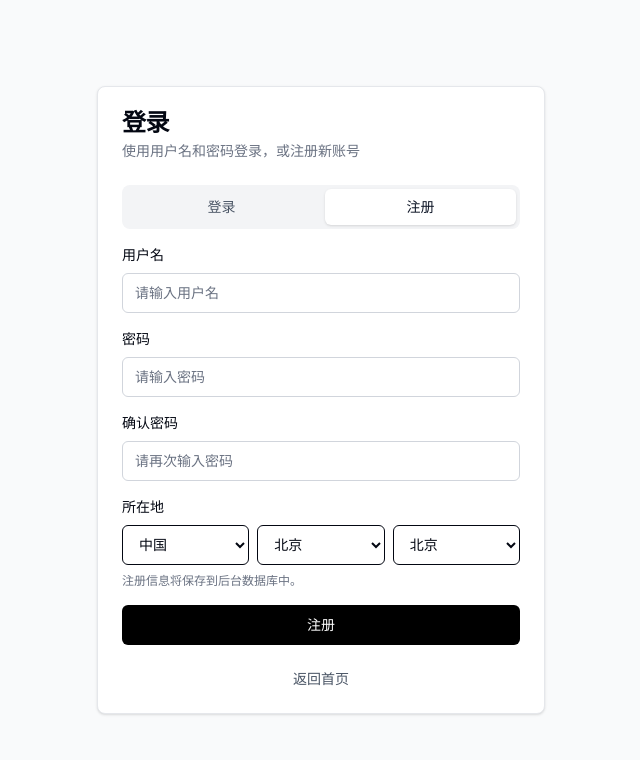
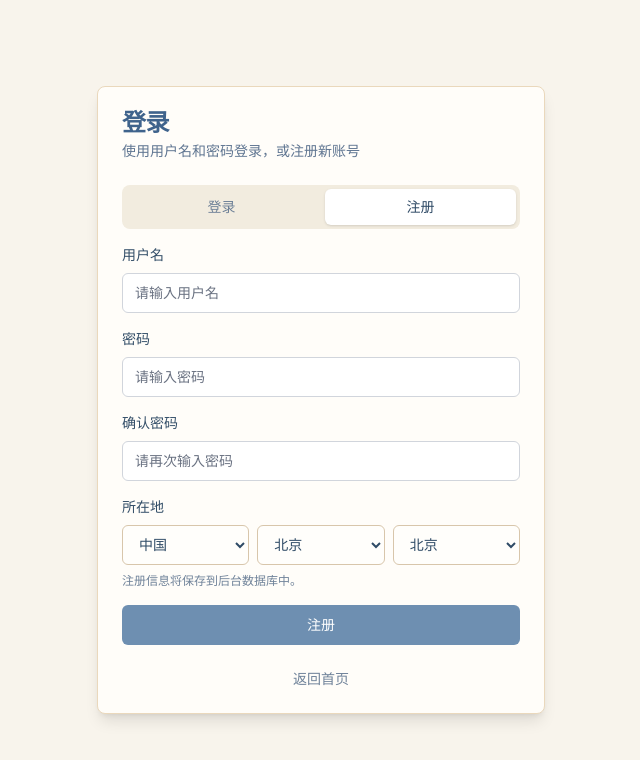
Before and after one commit to XinTong717/liberalacademy, a Next.js app: page /login in a window 1280 px wide. Both pictures are taken after a click on the button "注册". Shown: the top 760 px of the page, without its empty margins (319-959 px from the left). Built offline with nearby package versions, Linux system fonts and the light colour scheme.

Commit message:
UIupdate

```diff
--- a/app/login/page.tsx
+++ b/app/login/page.tsx
@@ -177,16 +177,16 @@ export default function LoginPage() {
   }
 
   return (
-    <div className="min-h-screen flex items-center justify-center bg-gray-50 px-4">
-      <Card className="w-full max-w-md">
+    <div className="flex min-h-screen items-center justify-center bg-[#f8f4ec] px-4 py-8">
+      <Card className="w-full max-w-md border-[#ead8bc] bg-[#fffdf9] text-[#334e68] shadow-lg">
         <CardHeader>
-          <CardTitle>登录</CardTitle>
-          <CardDescription>
+          <CardTitle className="text-[#3f638c]">登录</CardTitle>
+          <CardDescription className="text-[#5f7591]">
             使用用户名和密码登录，或注册新账号
           </CardDescription>
         </CardHeader>
         <CardContent>
-        <div className="mb-4 grid grid-cols-2 gap-2 rounded-lg bg-gray-100 p-1 text-sm">
+          <div className="mb-4 grid grid-cols-2 gap-2 rounded-lg bg-[#f2ecdf] p-1 text-sm">
             <button
               type="button"
               onClick={() => {
@@ -194,7 +194,7 @@ export default function LoginPage() {
                 setMessage('')
               }}
               className={`rounded-md px-3 py-2 transition ${
-                mode === 'login' ? 'bg-white shadow text-gray-900' : 'text-gray-600'
+                mode === 'login' ? 'bg-white shadow text-[#314c67]' : 'text-[#6c7f96]'
               }`}
             >
               登录
@@ -206,7 +206,7 @@ export default function LoginPage() {
                 setMessage('')
               }}
               className={`rounded-md px-3 py-2 transition ${
-                mode === 'register' ? 'bg-white shadow text-gray-900' : 'text-gray-600'
+                mode === 'register' ? 'bg-white shadow text-[#314c67]' : 'text-[#6c7f96]'
               }`}
             >
               注册
@@ -274,7 +274,7 @@ export default function LoginPage() {
                       id="country"
                       name="country"
                       autoComplete="country-name"
-                      className="h-10 rounded-md border border-input bg-background px-3 text-sm"
+                      className="h-10 rounded-md border border-[#d8c6ab] bg-[#fffefb] px-3 text-sm text-[#2f4b66]"
                       value={country}
                       onChange={(e) => setCountry(e.target.value)}
                       required
@@ -290,7 +290,7 @@ export default function LoginPage() {
                       id="province"
                       name="province"
                       autoComplete="address-level1"
-                      className="h-10 rounded-md border border-input bg-background px-3 text-sm"
+                      className="h-10 rounded-md border border-[#d8c6ab] bg-[#fffefb] px-3 text-sm text-[#2f4b66]"
                       value={province}
                       onChange={(e) => setProvince(e.target.value)}
                       required
@@ -306,7 +306,7 @@ export default function LoginPage() {
                       id="city"
                       name="city"
                       autoComplete="address-level2"
-                      className="h-10 rounded-md border border-input bg-background px-3 text-sm"
+                      className="h-10 rounded-md border border-[#d8c6ab] bg-[#fffefb] px-3 text-sm text-[#2f4b66]"
                       value={city}
                       onChange={(e) => setCity(e.target.value)}
                       required
@@ -316,7 +316,7 @@ export default function LoginPage() {
                       ))}
                     </select>
                   </div>
-                  <p className="text-xs text-gray-500 mt-2">
+                  <p className="mt-2 text-xs text-[#6f8299]">
                     注册信息将保存到后台数据库中。
                   </p>
                 </div>
@@ -333,13 +333,13 @@ export default function LoginPage() {
               </div>
             )}
 
-            <Button type="submit" className="w-full" disabled={isLoading}>
+            <Button type="submit" className="w-full  bg-[#6e8fb1] text-white hover:bg-[#5d7fa2]" disabled={isLoading}>
               {isLoading ? '处理中...' : mode === 'login' ? '登录' : '注册'}
             </Button>
           </form>
 
           <div className="mt-6 text-center text-sm">
-            <Link href="/" className="text-gray-600 hover:text-gray-900">
+            <Link href="/" className="text-[#6f8299] hover:text-[#3f638c]">
               返回首页
             </Link>
           </div>
--- a/app/page.tsx
+++ b/app/page.tsx
@@ -4,26 +4,12 @@ import Link from 'next/link'
 
 export default function Home() {
   return (
-    <div className="relative w-full min-h-screen overflow-hidden bg-[#fbf7ee]">
+    <div className="relative min-h-screen w-full overflow-hidden bg-[#fbf7ee]">
       <Map />
       <div className="pointer-events-none absolute inset-0 bg-gradient-to-b from-[#fbf7ee]/80 via-[#fdfbf5]/30 to-transparent" />
-      {/* Navigation overlay */}
-      <div className="absolute left-4 right-4 top-24 z-10 flex flex-wrap justify-end gap-3 sm:left-auto sm:right-6 sm:top-6">
-        <Link
-          href="/login"
-          className="px-5 py-2.5 rounded-full bg-white/90 text-[#6e8fb1] shadow-md ring-1 ring-[#e7d4b5] hover:bg-white transition-colors text-sm font-semibold"
-        >
-          登录
-        </Link>
-        <Link
-          href="/communities"
-          className="px-5 py-2.5 rounded-full bg-[#e8f3f6]/90 text-[#5b9aa0] shadow-md ring-1 ring-[#b9dfd7] hover:bg-[#f0fafb] transition-colors text-sm font-semibold"
-        >
-          社群
-        </Link>
-      </div>
+      <div className="absolute inset-x-4 top-4 z-10 flex flex-col gap-3 sm:inset-x-6 sm:flex-row sm:items-start sm:justify-between">
         {/* Title overlay */}
-      <div className="absolute left-4 right-4 top-4 z-10 flex items-center gap-4 rounded-2xl border border-[#efdcc4] bg-white/85 px-4 py-3 shadow-lg backdrop-blur sm:left-6 sm:right-auto sm:top-6">
+        <div className="flex items-center gap-3 rounded-2xl border border-[#efdcc4] bg-white/90 px-4 py-3 shadow-lg backdrop-blur sm:gap-4">
           <Image
             src="/brand/liberal-academy-logo.png"
             alt="自由学社标志"
@@ -33,8 +19,25 @@ export default function Home() {
             priority
           />
           <div>
-          <h1 className="text-2xl font-bold text-[#5e7fa6]">自由学社</h1>
-          <p className="text-sm text-[#7a9bb8]">自休学社区地图</p>
+            <h1 className="text-xl font-bold leading-tight text-[#46688f] sm:text-2xl">自由学社</h1>
+            <p className="text-sm font-medium text-[#5f83ad]">自休学社区地图</p>
+          </div>
+        </div>
+
+        {/* Navigation overlay */}
+        <div className="flex flex-wrap gap-2 sm:justify-end sm:gap-3">
+          <Link
+            href="/login"
+            className="rounded-full bg-white/95 px-5 py-2.5 text-sm font-semibold text-[#4a709a] shadow-md ring-1 ring-[#e7d4b5] transition-colors hover:bg-white"
+          >
+            登录
+          </Link>
+          <Link
+            href="/communities"
+            className="rounded-full bg-[#e8f3f6]/95 px-5 py-2.5 text-sm font-semibold text-[#3f7d84] shadow-md ring-1 ring-[#b9dfd7] transition-colors hover:bg-[#f0fafb]"
+          >
+            社群
+          </Link>
         </div>
       </div>
     </div>
--- a/components/map.tsx
+++ b/components/map.tsx
@@ -256,7 +256,21 @@ export default function Map() {
       const marker = new AMap.Marker({
         position: [u.lng, u.lat],
         title: `${u.name} - ${u.city}`,
-        label: { content: u.city, direction: 'right' },
+        label: {
+          content: u.city,
+          direction: 'right',
+          offset: new AMap.Pixel(10, -4),
+          style: {
+            color: '#1f4568',
+            border: '1px solid #e6cfaa',
+            background: 'rgba(255, 252, 245, 0.96)',
+            borderRadius: '999px',
+            fontSize: '12px',
+            padding: '4px 10px',
+            fontWeight: '600',
+            boxShadow: '0 6px 16px rgba(61, 84, 114, 0.14)',
+          },
+        },
         icon: markerIcon,
         offset: new AMap.Pixel(-16, -36),
       })
@@ -274,7 +288,7 @@ export default function Map() {
   }, [users])
 
   return (
-    <div className="relative w-full h-[520px] rounded-b-[32px] border-b border-[#f2e2c9] shadow-[0_20px_60px_-50px_rgba(164,133,94,0.6)] overflow-hidden">
+    <div className="relative h-screen w-full overflow-hidden border-b border-[#f2e2c9] shadow-[0_20px_60px_-50px_rgba(164,133,94,0.6)]">
       <div ref={containerRef} className="w-full h-full" />
 
       {(!loaded || error) && (
```
Lines whose indentation alone changed are shown as unchanged.
